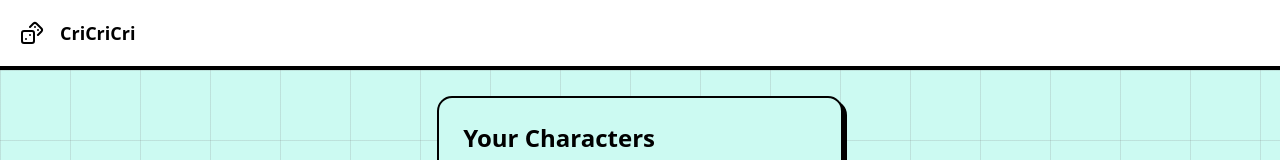
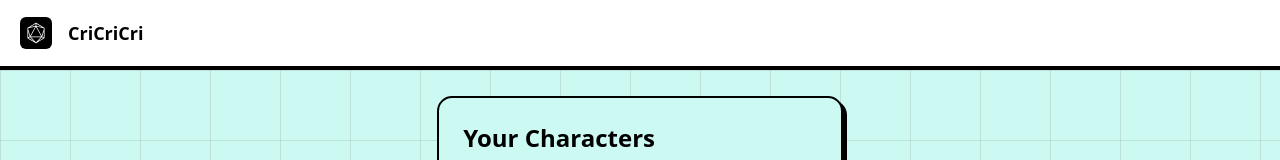
Before and after one commit to reloadedhead/cri-cri-cri, a Next.js app: page / in a window 1280 px wide. Shown: the top 160 px of the page. Built offline with nearby package versions, Linux system fonts and the light colour scheme.

Commit message:
adds dice icon

```diff
--- a/components/nav-bar.tsx
+++ b/components/nav-bar.tsx
@@ -1,6 +1,6 @@
 "use client";
 
-import { DicesIcon } from "lucide-react";
+import Image from "next/image";
 import Link from "next/link";
 import { usePathname, useParams } from "next/navigation";
 
@@ -15,7 +15,14 @@
       <div className="mx-auto flex w-[1300px] text-foreground max-w-full items-center justify-between">
         <div className="flex items-center xl:gap-10 gap-10">
           <Link className="flex items-center gap-4" href="/">
-            <DicesIcon />
+            <Image
+              src="/icons/dice.svg"
+              alt="D20"
+              width={32}
+              height={32}
+              priority
+              className="rounded-md"
+            />
             <span className="font-bold text-lg">CriCriCri</span>
           </Link>
           <div className="items-center text-base font-base xl:gap-10 lg:flex gap-10 hidden">
```
Also changed, not shown: public/icons/dice.svg (added).
